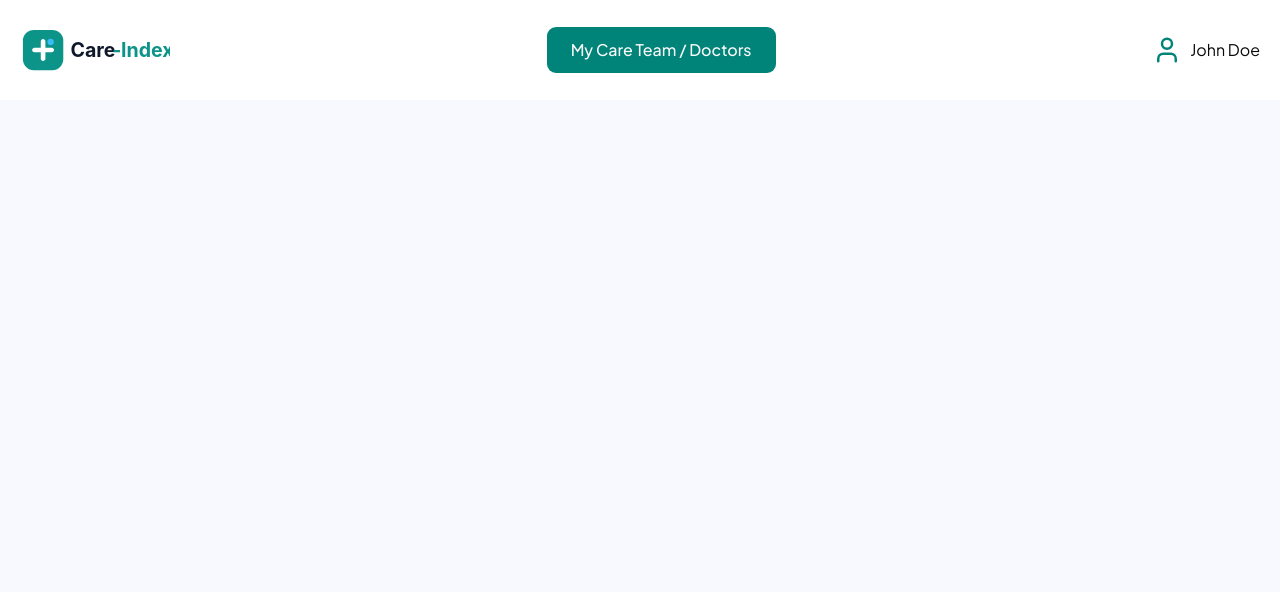
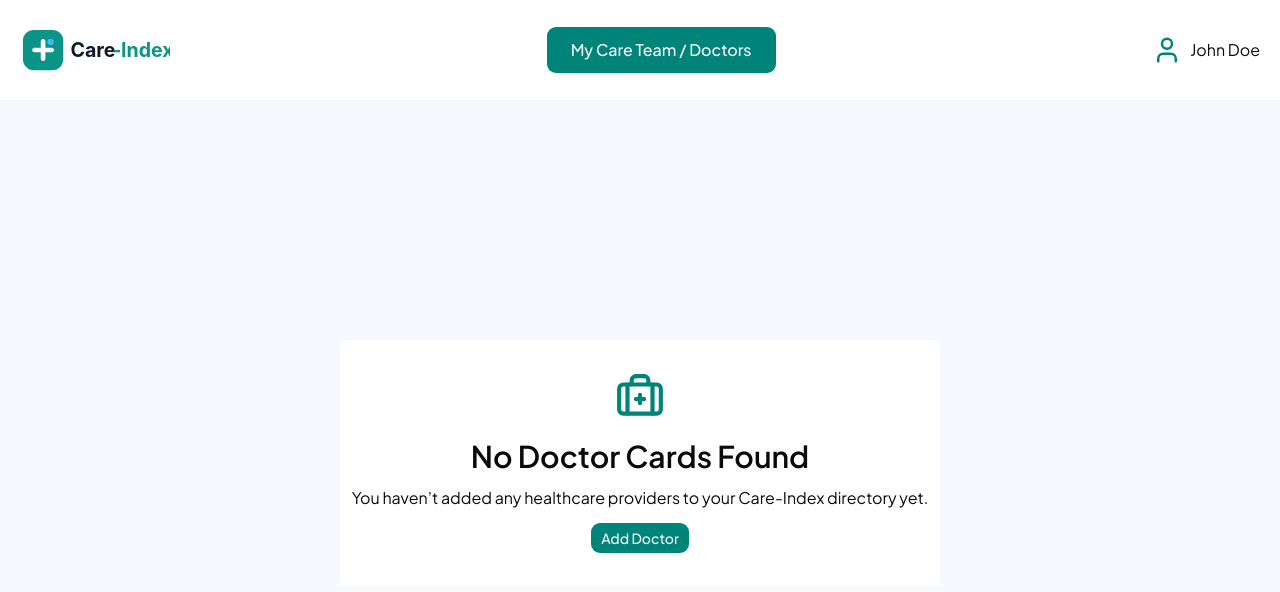
Before and after one commit to junahn978/care-index, a Next.js app in the folder frontend/: page / in a window 1280 px wide. Shown: the top 592 px of the page. Built offline with nearby package versions, Linux system fonts and the light colour scheme.

Commit message:
feature: No Doctor Card component added

```diff
--- a/frontend/app/page.tsx
+++ b/frontend/app/page.tsx
@@ -1,11 +1,17 @@
 import Image from "next/image";
 import DoctorCard from "@/components/DoctorCard";
+import NoDoctorCards from "@/components/NoDoctorCard";
 import Header from "@/components/header";
 
 export default function Home() {
+  const doctor_cards = [];
+
   return (
     <div>
       <Header />
+      <div className="flex justify-center">
+        <NoDoctorCards />
+      </div>
     </div>
   );
 }
--- /dev/null
+++ b/frontend/components/NoDoctorCard.tsx
@@ -0,0 +1,16 @@
+import { Button } from "@/components/ui/button";
+import { BriefcaseMedical } from "lucide-react";
+
+export default function NoDoctorCards() {
+  return (
+    <div className="flex flex-col items-center mt-60 bg-[#ffffff] w-150">
+      <BriefcaseMedical size={50} className="mt-8" color="#008378" />
+      <h1 className="text-3xl font-semibold mt-4">No Doctor Cards Found</h1>
+      <h2 className="mt-3">
+        You haven’t added any healthcare providers to your Care-Index directory
+        yet.
+      </h2>
+      <Button className="bg-[#008378] mt-3 mb-8">Add Doctor</Button>
+    </div>
+  );
+}
```
